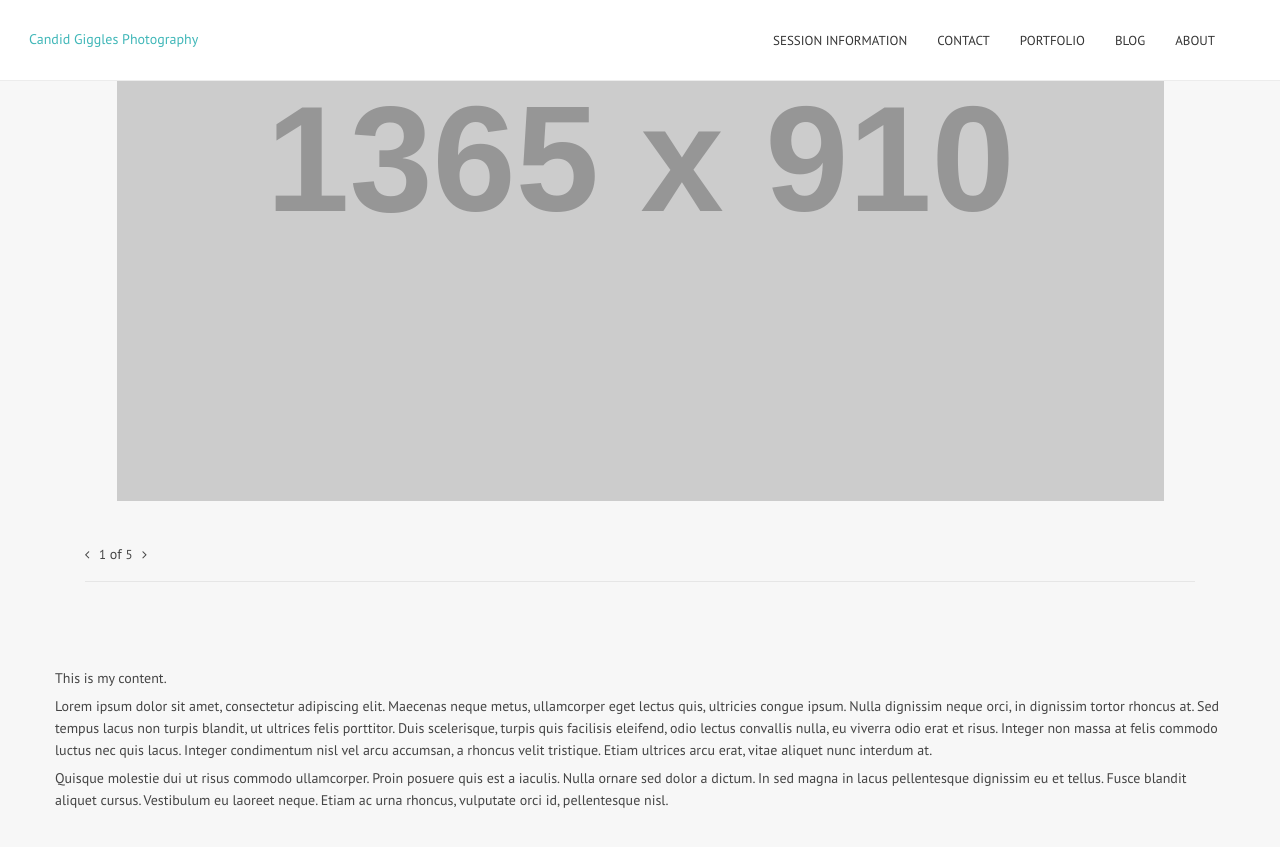
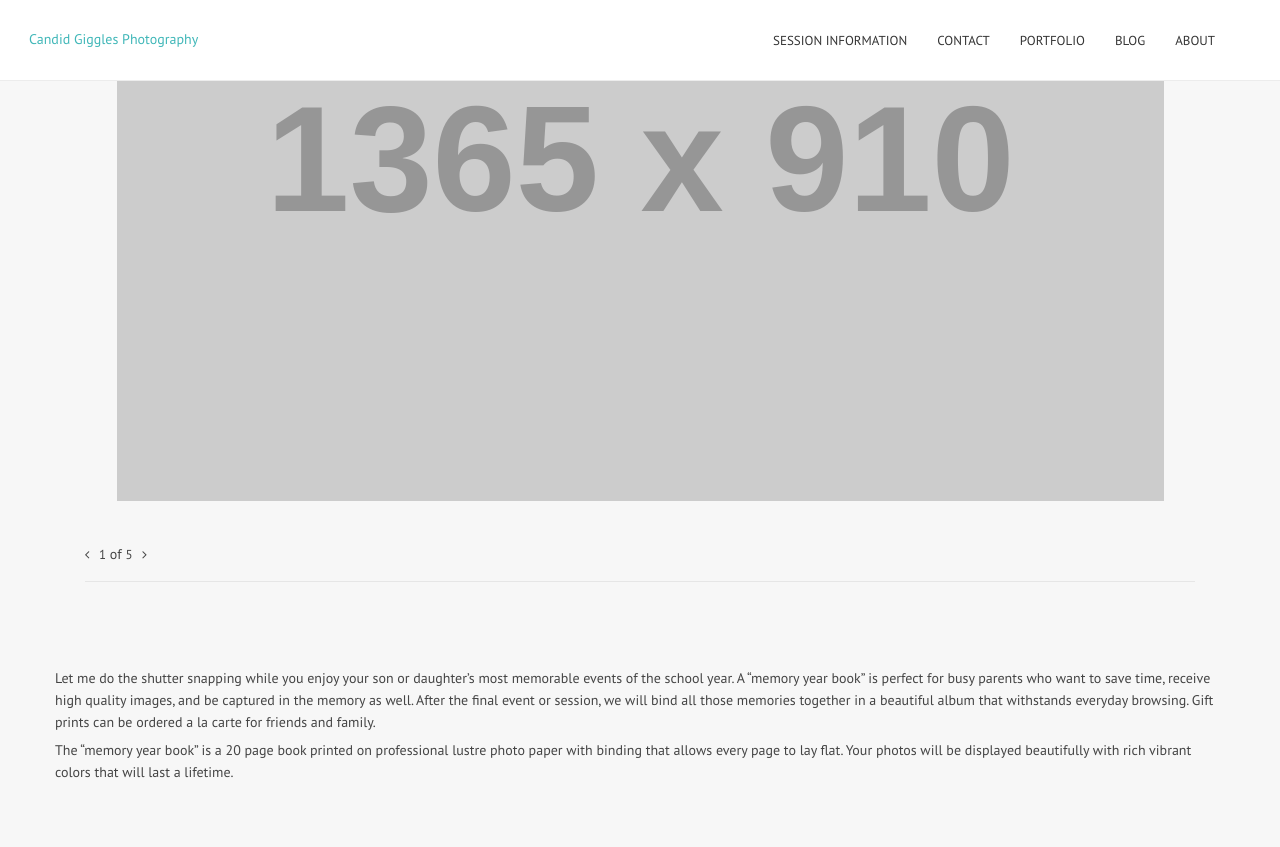
Before and after one commit to candidgiggles/kmitchellphoto.github.io, a Jekyll site: the page built from memory-year-book/index.md, in a window 1280 px wide and 900 px high, scrolled down 278 px. Shown: the top 847 px of the window. Built offline with Jekyll 4.4.1, drawn with Linux system fonts in a browser that asks for light colours.

Commit message:
Updated index.md

```diff
--- a/memory-year-book/index.md
+++ b/memory-year-book/index.md
@@ -1,26 +1,20 @@
 ---
 layout: fullpostinfo
 title: Memory Year Book
-permalink: /memory-year-book/
+permalink: "/memory-year-book/"
 published: true
-
-slide1: http://www.placehold.it/1365x910
+slide1: "http://www.placehold.it/1365x910"
 alt1: Slide 1
-
 slide2: /img/Aboutme2014.jpg
 alt2: Slide 3
-
 slide3: /img/Aboutme2014.jpg
 alt3: Slide 3
-
 credit: Kimberly
 category: Stuff
 time: 6 hours
 camera: Canon X
 ---
 
-This is my content.
+Let me do the shutter snapping while you enjoy your son or daughter’s most memorable events of the school year. A “memory year book” is perfect for busy parents who want to save time, receive high quality images, and be captured in the memory as well. After the final event or session, we will bind all those memories together in a beautiful album that withstands everyday browsing.  Gift prints can be ordered a la carte for friends and family.
 
-Lorem ipsum dolor sit amet, consectetur adipiscing elit. Maecenas neque metus, ullamcorper eget lectus quis, ultricies congue ipsum. Nulla dignissim neque orci, in dignissim tortor rhoncus at. Sed tempus lacus non turpis blandit, ut ultrices felis porttitor. Duis scelerisque, turpis quis facilisis eleifend, odio lectus convallis nulla, eu viverra odio erat et risus. Integer non massa at felis commodo luctus nec quis lacus. Integer condimentum nisl vel arcu accumsan, a rhoncus velit tristique. Etiam ultrices arcu erat, vitae aliquet nunc interdum at.
-
-Quisque molestie dui ut risus commodo ullamcorper. Proin posuere quis est a iaculis. Nulla ornare sed dolor a dictum. In sed magna in lacus pellentesque dignissim eu et tellus. Fusce blandit aliquet cursus. Vestibulum eu laoreet neque. Etiam ac urna rhoncus, vulputate orci id, pellentesque nisl.
+The “memory year book” is a 20 page book printed on professional lustre photo paper with binding that allows every page to lay flat. Your photos will be displayed beautifully with rich vibrant colors that will last a lifetime.
```
